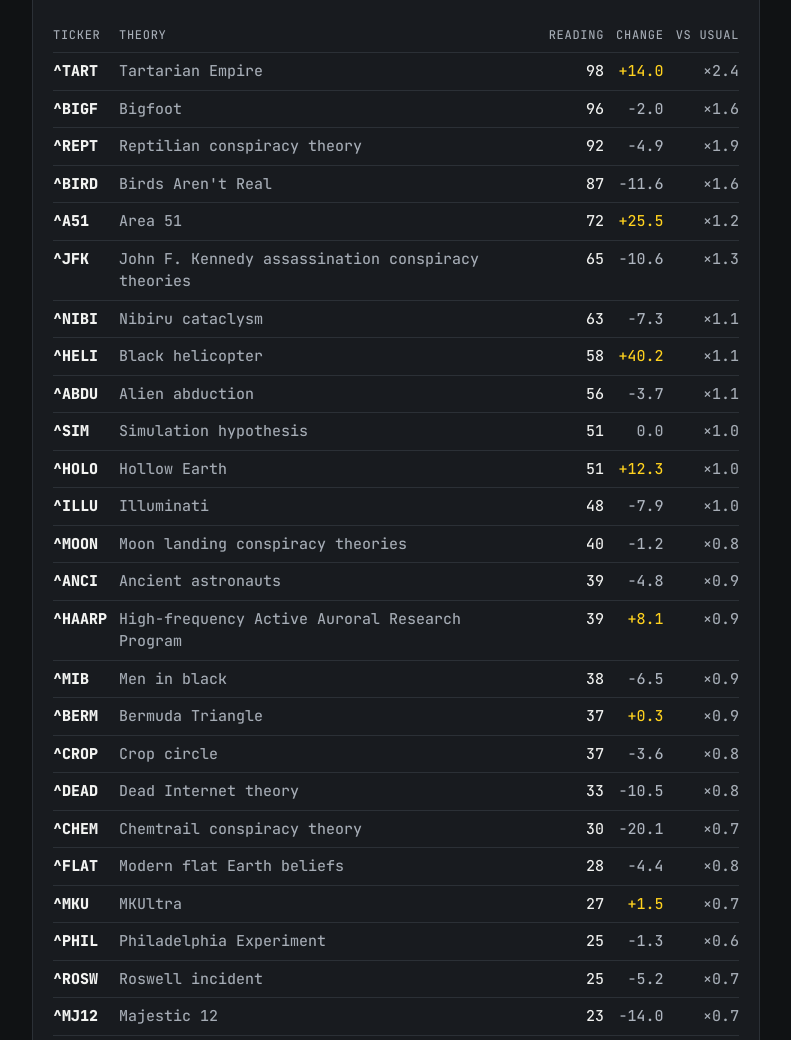
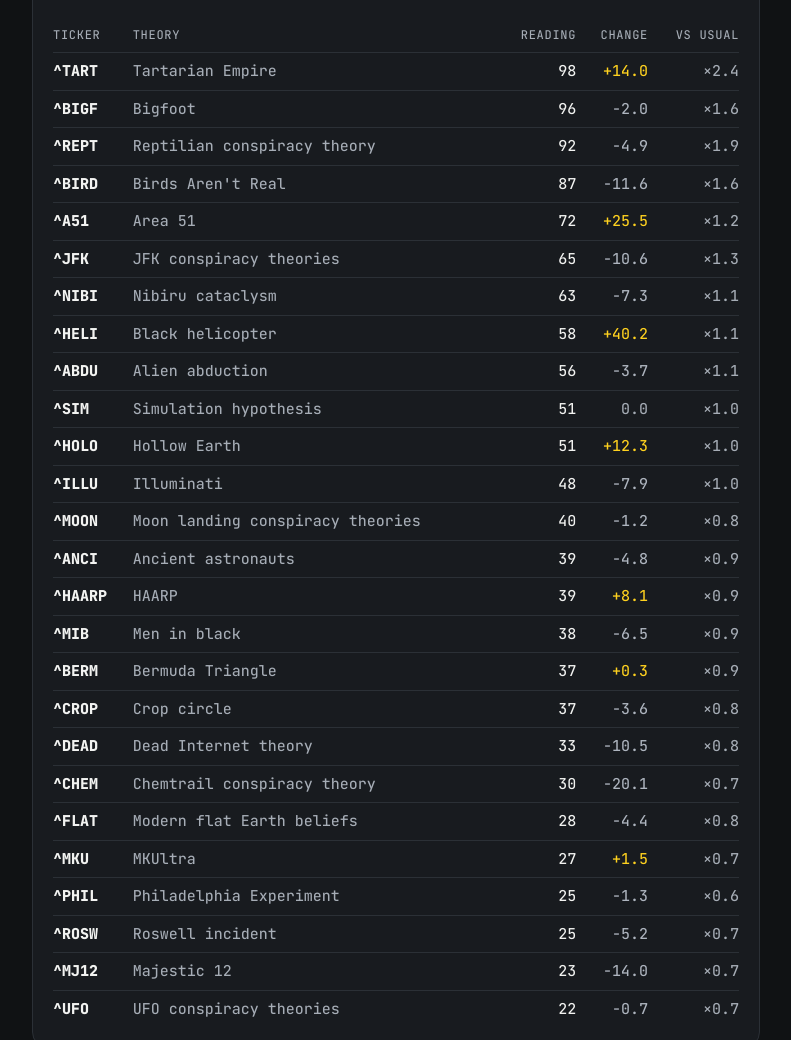
Before and after one commit to tinfoilindex/tinfoilindex.github.io, a plain HTML site: page index.html in a window 1280 px wide. Shown: the part 1000-2040 px from the top of the page, without its empty margins (244-1035 px from the left). Drawn offline with Linux system fonts and the light colour scheme.

Commit message:
Reading 2026-11-27

```diff
--- a/index.html
+++ b/index.html
@@ -339,8 +339,16 @@ const $ = (id) => document.getElementById(id);
 const state = { lang: "en", latest: null, range: 120, history: {}, points: [], idle: "", failed: false };
 
 // ----------------------------------------------------------------- helpers
+// A number without its sign, rounded the way people round: a half goes up (38.5 is 39, 1.25 is 1.3),
+// read off the number as it is written. The posts and the pictures round the same way (rounded in
+// texts.py), so the page never prints a number differently from them. A test compares the two.
+function roundUp(v, nd) {
+  const a = Math.abs(v);
+  const n = Math.round(Number(a + "e" + nd));
+  return Number.isFinite(n) ? (n / Math.pow(10, nd)).toFixed(nd) : a.toFixed(nd);
+}
 function num(v, signed) {
-  const s = Math.abs(v).toFixed(1).replace(".", T[state.lang].dec);
+  const s = roundUp(v, 1).replace(".", T[state.lang].dec);
   if (signed) return (v < 0 ? "−" : "+") + s;
   return (v < 0 ? "−" : "") + s;
 }
@@ -640,7 +648,7 @@ function render() {
   const chip = (r, cls) => {
     const s = el("span", "");
     s.appendChild(el("span", "tk " + cls, P + r.ticker));
-    s.appendChild(document.createTextNode(" " + Math.round(r.score)));
+    s.appendChild(document.createTextNode(" " + roundUp(r.score, 0)));
     return s;
   };
   if (b.driver && b.driver.ticker) {
@@ -648,7 +656,9 @@ function render() {
     s.appendChild(el("span", "tk", P + b.driver.ticker));
     if (b.driver.usual !== null && b.driver.usual !== undefined)
       s.appendChild(el("span", "up", " ×" + num(b.driver.usual)));
-    if (b.driver.title) s.appendChild(el("span", "muted", " " + b.driver.title));
+    // a name that only repeats the ticker (HAARP) is written once
+    if (b.driver.title && b.driver.title.trim().toUpperCase() !== String(b.driver.ticker).trim().toUpperCase())
+      s.appendChild(el("span", "muted", " " + b.driver.title));
     addRow(t.hottest, [s]);
   }
   for (const [key, cls] of [["rising", "up"], ["falling", "down"]]) {
@@ -663,7 +673,7 @@ function render() {
     const tr = el("tr");
     tr.appendChild(el("td", "tk", P + tk));
     tr.appendChild(el("td", "title", v.title || ""));
-    tr.appendChild(el("td", "n", String(Math.round(v.score))));
+    tr.appendChild(el("td", "n", roundUp(v.score, 0)));
     const c = v.change;
     tr.appendChild(el("td", "n " + (c > 0 ? "up" : c < 0 ? "down" : "muted"),
       c === null || c === undefined ? "" : num(c, c !== 0)));
--- a/out/latest.json
+++ b/out/latest.json
@@ -1,6 +1,6 @@
 {
  "schema": 1,
- "generated_at": "2026-11-27T07:22:17Z",
+ "generated_at": "2026-11-27T08:26:48Z",
  "demo": false,
  "prefix": "^",
  "levels": [
@@ -161,7 +161,7 @@
      "usual": 0.98
     },
     "JFK": {
-     "title": "John F. Kennedy assassination conspiracy theories",
+     "title": "JFK conspiracy theories",
      "score": 64.6,
      "prev": 75.2,
      "change": -10.6,
@@ -177,7 +177,7 @@
      "usual": 0.69
     },
     "HAARP": {
-     "title": "High-frequency Active Auroral Research Program",
+     "title": "HAARP",
      "score": 38.5,
      "prev": 30.4,
      "change": 8.1,
@@ -887,7 +887,7 @@
      "usual": 0.84
     },
     "DYATLOV": {
-     "title": "Гибель тургруппы Дятлова",
+     "title": "Перевал Дятлова",
      "score": 61.5,
      "prev": 64.3,
      "change": -2.8,
```
